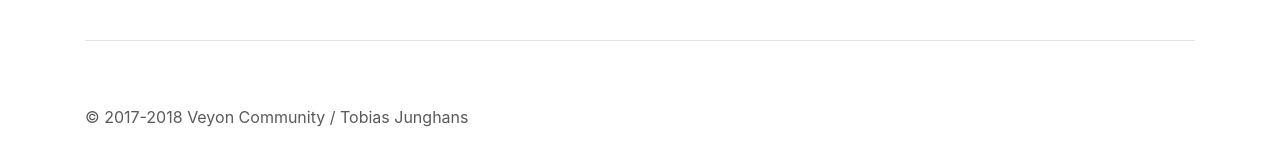
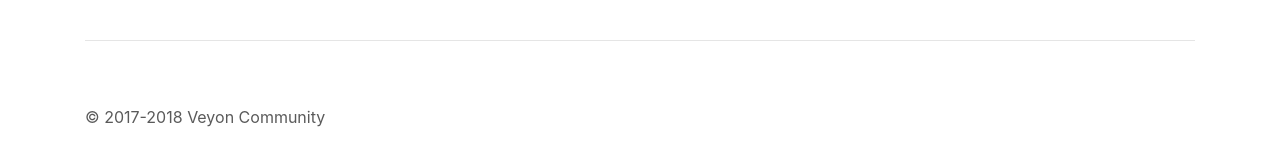
Before and after one commit to bowo93/pages, a Jekyll site: the page built from index.html, in a window 1280 px wide and 900 px high, scrolled down 4348 px. Shown: the part 723-889 px from the top of the window. Built offline with Jekyll 4.4.1, drawn with Linux system fonts in a browser that asks for light colours.

Commit message:
footer: remove author

```diff
--- a/_includes/footer.html
+++ b/_includes/footer.html
@@ -1,5 +1,5 @@
 <div class="container marketing">
   <footer>
-    <span>&copy; 2017-2018 <span itemprop="publisher" itemscope itemtype="http://schema.org/Organization"><span itemprop="name">Veyon Community</span></span> / <span itemprop="author" itemscope itemtype="http://schema.org/Person"><span itemprop="name">Tobias Junghans</span></span>
+    <span>&copy; 2017-2018 <span itemprop="publisher" itemscope itemtype="http://schema.org/Organization"><span itemprop="name">Veyon Community</span></span></span>
   </footer>
 </div>
```
